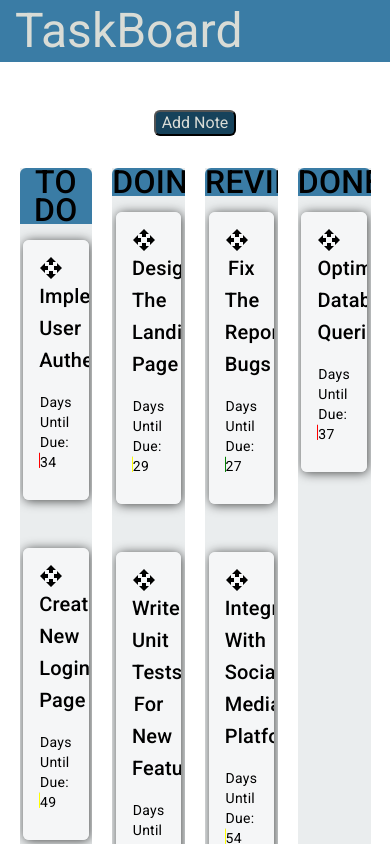
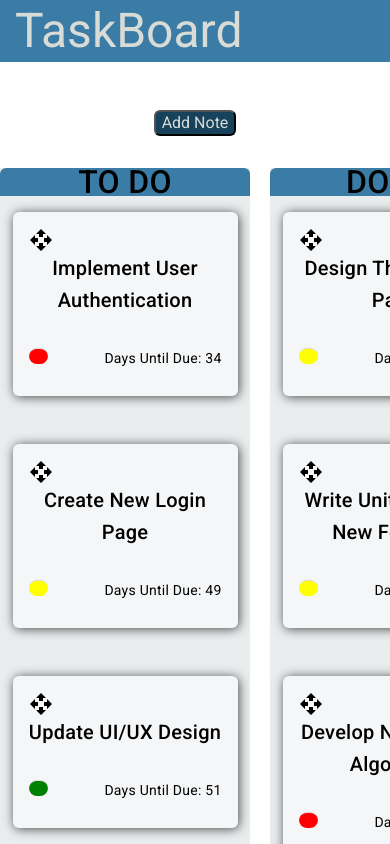
Before and after one commit to jaketollette/angular-notes, an Angular app: page / in a window 390 px wide. Shown: the top 844 px of the page. Built offline with nearby package versions, Linux system fonts and the light colour scheme.

Commit message:
Add scroll to mobile

```diff
--- a/src/app/note-board/note-board.component.css
+++ b/src/app/note-board/note-board.component.css
@@ -19,6 +19,7 @@
   height: 100%;
   overflow: auto;
   max-height: 80vh;
+  min-width: 250px;
 }
 
 
@@ -40,7 +41,6 @@
 }
 
 .note-card {
-
 }
 
 .note-list.hidden {
@@ -57,3 +57,12 @@
   align-self: self-end;
   padding: 0 15px 5px 0;
 }
+
+@media only screen and (max-width: 600px) {
+
+  .note-board {
+    max-width: none;
+    flex-wrap: nowrap;
+    overflow-x: scroll;
+  }
+}
```
